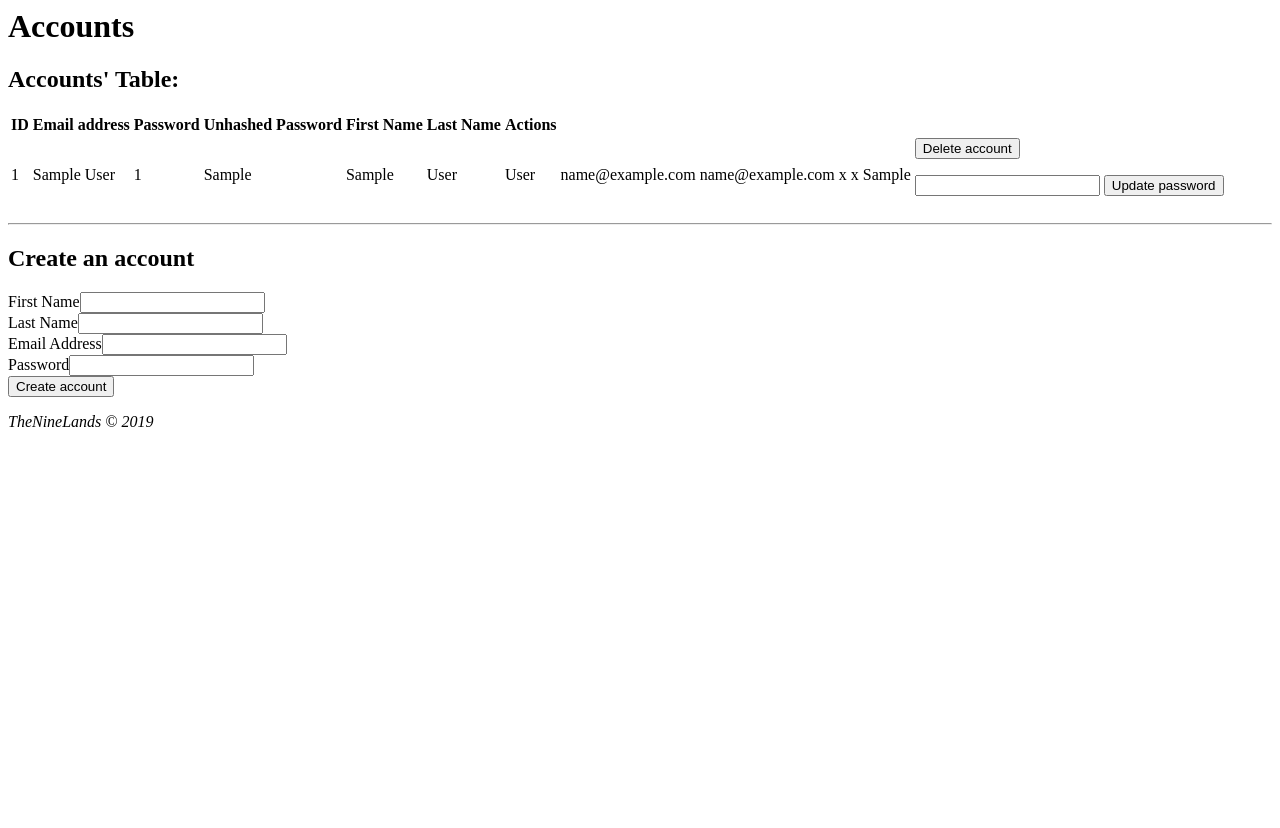
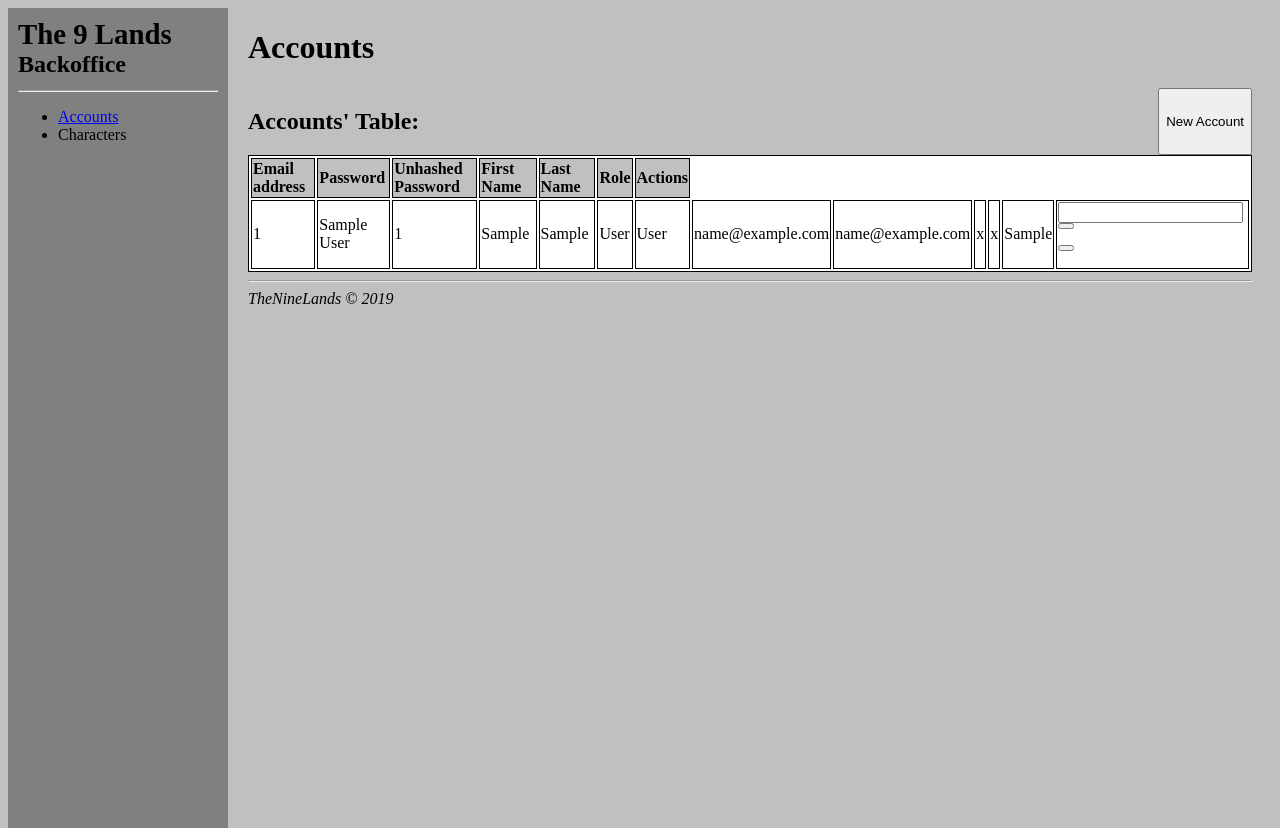
Before and after one commit to Cioumpy/the9lands, a PHP site: page /database/backoffice/accounts in a window 1280 px wide. Before the commit the page ends 427 px from the top, so only its background shows below. Run offline with PHP 8.4, Linux system fonts and the light colour scheme; tables that the repository leaves empty or names only in its code hold one stand-in row (values such as "Sample post"); style sheets or scripts are compiled from the project's sources; some libraries are stand-ins or nearby versions.

Commit message:
Backoffice/Accounts: Written Accounts page.

```diff
--- a/application/controllers/Backoffice.php
+++ b/application/controllers/Backoffice.php
@@ -13,6 +13,7 @@ class Backoffice extends CI_Controller
 	public function accounts()
 	{
 		$data['title'] = 'Accounts';
+		$data['page'] = 'accounts';
 		$data['accounts'] = $this->session_model->get_accounts();
 
 		$data['first_name_label'] = 'First Name';
@@ -46,8 +47,9 @@ class Backoffice extends CI_Controller
 
 
 		$this->load->view('backoffice/templates/header', $data);
-		$this->load->view('backoffice/accounts', $data);
-		$this->load->view('backoffice/templates/footer');
+		$this->load->view('backoffice/templates/navbar', $data);
+		$this->load->view('backoffice/' . $data['page'], $data);
+		$this->load->view('backoffice/templates/footer', $data);
 	}
 
 	public function create_account()
--- a/application/helpers/T9L_form_helper.php
+++ b/application/helpers/T9L_form_helper.php
@@ -9,7 +9,7 @@
  */
 function form_inputbox($data = '', $label = '', $value = '', $extra = '')
 {
-	$input = "<div>";
+	$input = "<div class='form_input_container'>";
 	if ($label !== '')
 	{
 		$for_attribute = is_array($data) ? $data['name'] : $data;
--- a/application/views/backoffice/accounts.php
+++ b/application/views/backoffice/accounts.php
@@ -1,14 +1,17 @@
+<div class="title_box">
 	<h2><?php echo $title; ?>' Table:</h2>
+	<button id="create_account_btn"><span class="glyphicon glyphicon-plus"></span> New Account</button>
+</div>
 
 <table>
 	<thead>
 		<tr>
-			<th>ID</th>
 			<th>Email address</th>
 			<th>Password</th>
 			<th>Unhashed Password</th>
 			<th>First Name</th>
 			<th>Last Name</th>
+			<th>Role</th>
 			<th>Actions</th>
 		</tr>
 	</thead>
@@ -19,14 +22,14 @@
 	    <td><?php echo $item_value; ?></td>
 			<?php endforeach; ?>
 			<td>
-				<?php echo form_open('backoffice/delete_account'); ?>
-					<?php echo form_hidden('account_to_delete', $accounts_item['email']); ?>
-					<input type="submit" name="submit" value="Delete account" />
-				</form>
 				<?php echo form_open('backoffice/update_account'); ?>
 					<?php echo form_hidden('email', $accounts_item['email']); ?>
 					<?php echo form_input('password'); ?>
-					<input type="submit" name="submit" value="Update password" />
+					<button type="submit" name="submit"><span class="glyphicon glyphicon-pencil"></span></button>
+				</form>
+				<?php echo form_open('backoffice/delete_account'); ?>
+					<?php echo form_hidden('account_to_delete', $accounts_item['email']); ?>
+					<button type="submit" name="submit"><span class="glyphicon glyphicon-trash"></span></button>
 				</form>
 			</td>
 		</tr>
@@ -35,6 +38,12 @@
 </table>
 <hr>
 
+<div class="modal" id="create_account_modal" style="display: none;">
+	<div class="modal_box">
+		<div class="cancel_btn">
+			<span class="glyphicon glyphicon-remove"></span>
+		</div>
+		<div class="modal_content" id="create_account_form">
 			<h2>Create an account</h2>
 
 			<?php echo form_open('backoffice/create_account'); ?>
@@ -44,6 +53,41 @@
 				<?php echo form_inputbox($email, $email_label); ?>
 				<?php echo form_inputbox($password, $password_label); ?>
 
-  <input type="submit" name="submit" value="Create account" />
+				<br />
+
+				<div class="form_btns">
+					<button type="button" class="form_cancel_btn">Cancel</button>
+					<button type="submit" name="submit">Create account</button>
+				</div>
 
 			</form>
+		</div>
+	</div>
+</div>
+
+<div class="modal" id="update_account_modal" style="display: none;">
+	<div class="modal_box">
+		<div class="cancel_btn">
+			<span class="glyphicon glyphicon-remove"></span>
+		</div>
+		<div class="modal_content" id="update_account_form">
+			<h2>Update account</h2>
+
+			<?php echo form_open('backoffice/update_account'); ?>
+
+				<?php echo form_inputbox($first_name, $first_name_label); ?>
+				<?php echo form_inputbox($last_name, $last_name_label); ?>
+				<?php echo form_inputbox($email, $email_label); ?>
+				<?php echo form_inputbox($password, $password_label); ?>
+
+				<br />
+
+				<div class="form_btns">
+					<button type="button" class="form_cancel_btn">Cancel</button>
+					<button type="submit" name="submit">Update account</button>
+				</div>
+
+			</form>
+		</div>
+	</div>
+</div>
--- a/application/views/backoffice/templates/footer.php
+++ b/application/views/backoffice/templates/footer.php
@@ -1,3 +1,8 @@
-		<em>TheNineLands &copy; 2019</em>
+			<em>TheNineLands &copy; 2019</em>
+		</div> <!-- #mainview -->
+
+		<script src="/js/modal.js"></script>
+		<script src="/js/backoffice/main.js"></script>
+		<script src="/js/backoffice/<?php echo $page; ?>.js"></script>
 	</body>
 </html>
--- a/application/views/backoffice/templates/header.php
+++ b/application/views/backoffice/templates/header.php
@@ -1,7 +1,12 @@
 <html>
 	<head>
 		<title>The Nine Lands Backoffice - <?php echo $title; ?></title>
+
+		<link href="//netdna.bootstrapcdn.com/bootstrap/3.0.0/css/bootstrap-glyphicons.css" rel="stylesheet">
+
+		<link rel="stylesheet/less" type="text/css" href="/less/backoffice/<?php echo $page; ?>.less" />
+
+		<script src="//cdnjs.cloudflare.com/ajax/libs/less.js/3.9.0/less.min.js" ></script>
+		<script src="https://ajax.googleapis.com/ajax/libs/jquery/3.4.1/jquery.min.js"></script>
 	</head>
 	<body>
-
-		<h1><?php echo $title; ?></h1>
--- /dev/null
+++ b/application/views/backoffice/templates/navbar.php
@@ -0,0 +1,16 @@
+		<div id="navbar">
+			<div id="navbar_title">
+				<span>The 9 Lands</span><br />
+				<span>Backoffice</span>
+				<hr>
+			</div>
+			<div id="navbar_menu">
+				<ul>
+					<li><?php echo anchor('backoffice/accounts', 'Accounts'); ?></li>
+					<li>Characters</li>
+				</ul>
+			</div>
+		</div>
+		<div id="mainview">
+
+			<h1><?php echo $title; ?></h1>
--- /dev/null
+++ b/js/backoffice/accounts.js
@@ -0,0 +1,3 @@
+$('#create_account_btn').click(function () {
+	$('#create_account_modal').show();
+});
--- /dev/null
+++ b/js/backoffice/main.js
@@ -0,0 +1,3 @@
+$('.form_cancel_btn').click(function () {
+	$('.modal').hide();
+});
--- /dev/null
+++ b/js/modal.js
@@ -0,0 +1,3 @@
+$('.cancel_btn span').click(function () {
+	$('.modal').hide();
+});
--- /dev/null
+++ b/less/backoffice/accounts.less
@@ -0,0 +1,30 @@
+@import "/less/backoffice/style.less";
+
+.title_box {
+	display: flex;
+	justify-content: space-between;
+}
+
+table {
+	width: 100%;
+	border: 1px solid black;
+	background-color: white;
+
+	th {
+		border: 1px solid black;
+		background-color: silver;
+		text-align: left;
+	}
+
+	td {
+		border: 1px solid black;
+	}
+}
+
+#create_account_form {
+	& form {
+		display: flex;
+		flex-direction: column;
+		align-items: stretch;
+	}
+}
--- /dev/null
+++ b/less/backoffice/style.less
@@ -0,0 +1,51 @@
+@import "/less/modal.less";
+
+body {
+	display: flex;
+	flex-direction: row;
+	height: 100vh;
+	background-color: silver;
+
+	overflow: hidden;
+}
+
+#navbar {
+	flex-grow: 0;
+	flex-shrink: 0;
+
+	height: 100%;
+	width: 200px;
+
+	background-color: gray;
+
+	padding: 10px;
+
+
+	&_title {
+		font-weight: bold;
+		font-size: 1.5em;
+
+		& span:nth-child(1) {
+			font-size: 1.2em;
+		}
+	}
+}
+
+#mainview {
+	flex-grow: 2;
+	padding: 0 20px;
+
+	overflow-y: auto;
+}
+
+.form_input_container {
+	display: flex;
+	flex-direction: column;
+
+	margin: 5px 0;
+}
+
+.form_btns {
+	display: flex;
+	justify-content: space-between;
+}
```
Also changed, not shown: less/modal.less (added, +34 -0 lines), .htaccess (added). Lines whose indentation alone changed are shown as unchanged.
